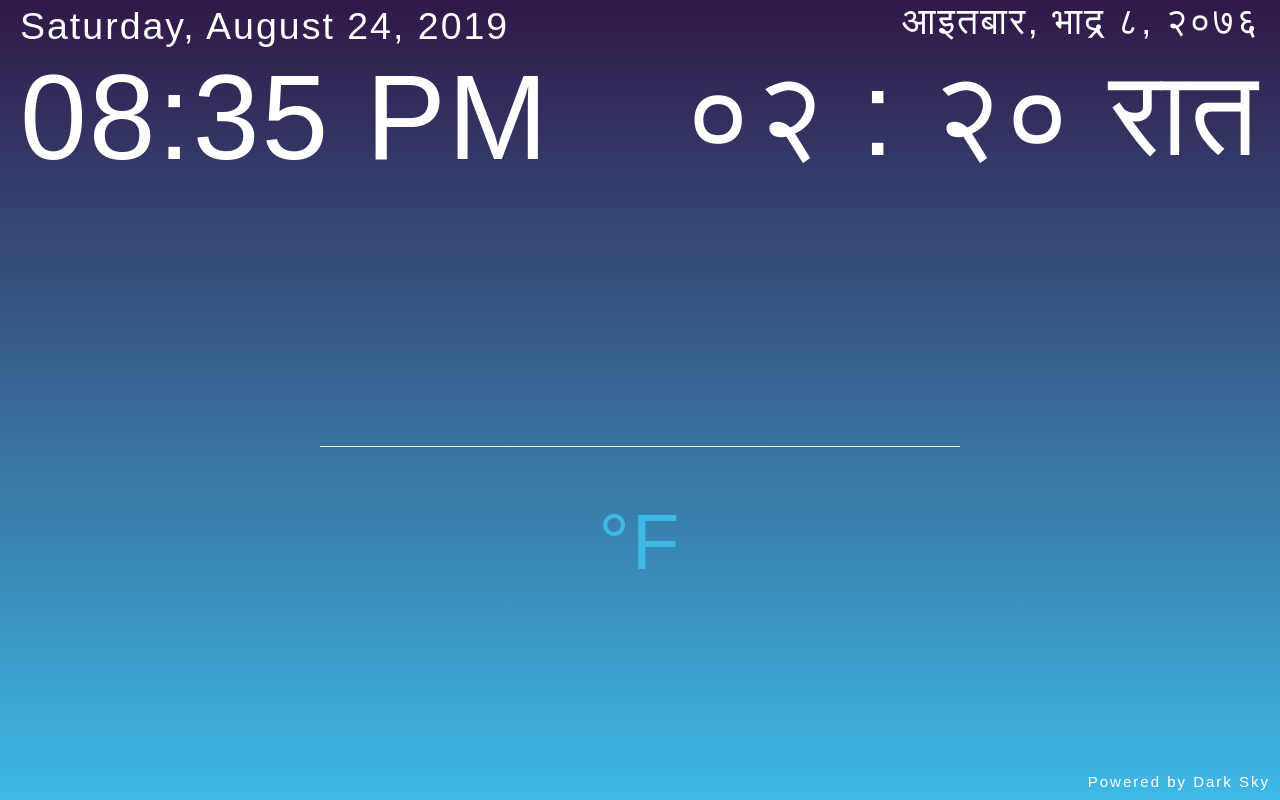
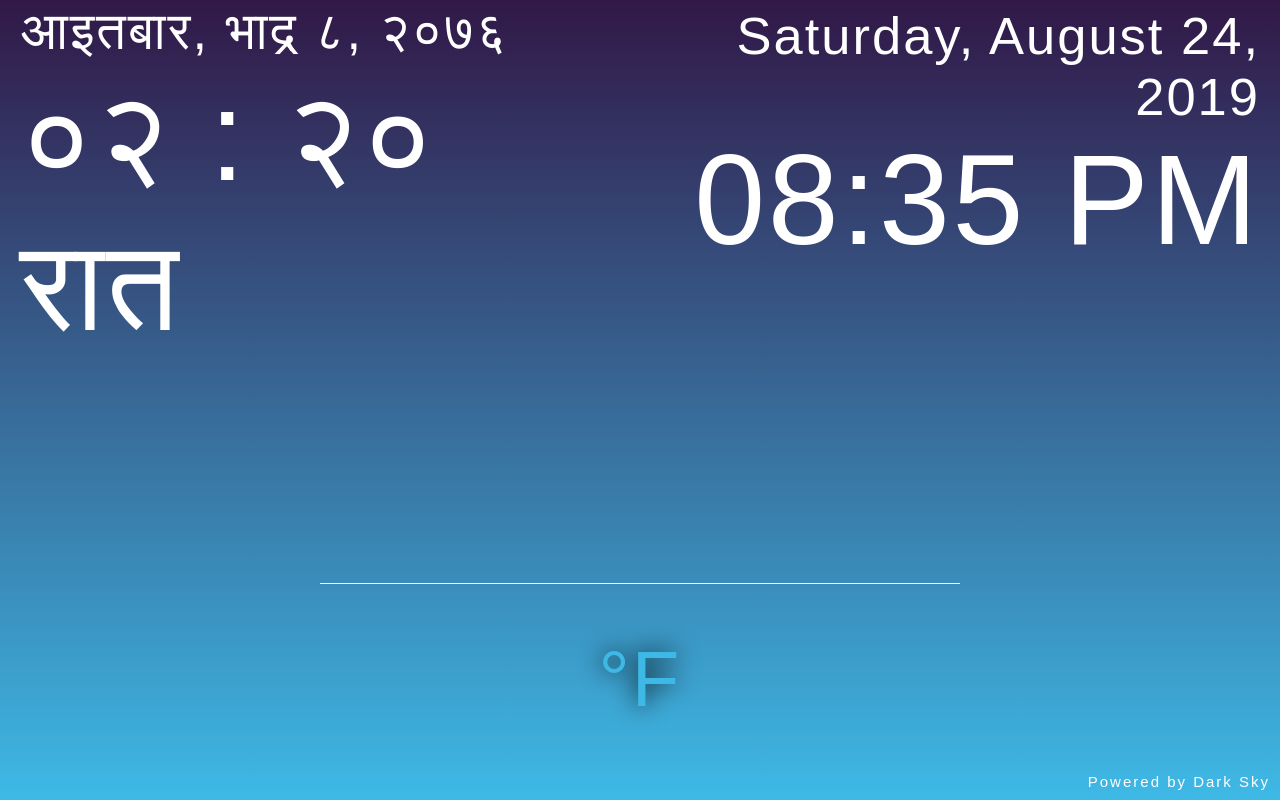
Before and after one commit to rsi2940/weather-app, a plain HTML site: page index.html in a window 1280 px wide. Drawn offline with Linux system fonts and the light colour scheme; a web font is replaced by a local one.

Commit message:
cosmetic changes

```diff
--- a/index.html
+++ b/index.html
@@ -14,18 +14,18 @@
   <body>
     <div class="container">
       <div class="date-box">
+        <div class="nepali-date-time">
+          <p class="nepali-date">मिती</p>
+          <p class="nepali-time">समय</p>
+        </div>
         <div class="english-date-time">
-          <p class="english-date">English Date</p>
-          <p class="english-time"></p>
-        </div>
-        <div class="nepali-date-time">
-          <p class="nepali-date">Nepali Date</p>
-          <p class="nepali-time"></p>
+          <p class="english-date align-right">Date</p>
+          <p class="english-time align-right">Time</p>
         </div>
       </div>
       <div class="weather-box">
         <div class="row1">
-          <h2 class="weather-summary"></h2>
+          <h2 class="weather-summary text-shadow"></h2>
           <canvas
             class="weatherType"
             id="icon1"
@@ -34,8 +34,8 @@
           ></canvas>
         </div>
         <div class="row2">
-          <h1 class="temp"></h1>
-          <span class="temp-type">°F</span>
+          <h1 class="temp text-shadow"></h1>
+          <span class="temp-type text-shadow">°F</span>
         </div>
         <p class="weather-alert"></p>
         <p class="powered-by">
--- a/js/main.js
+++ b/js/main.js
@@ -1,22 +1,26 @@
 const Weatherapp = (() => {
+  let refreshCounter = 0;
   const init = async () => {
-    console.log('in init');
     let lat;
     let long;
     const proxy = `https://cors-anywhere.herokuapp.com/`; // enable cors
     let api = ``;
     if (navigator.geolocation) {
       await navigator.geolocation.getCurrentPosition(position => {
-        lat = position.coords.latitude;
-        long = position.coords.longitude;
+        lat = position.coords.latitude.toString();
+        long = position.coords.longitude.toString();
         api = `${proxy}https://api.darksky.net/forecast/73e0910b09c7698c62b4dbb11b6cf77f/${lat},${long}`;
         getApi(api);
       });
     }
     getTime();
     setInterval(() => {
+      refreshCounter++;
+      if (refreshCounter > 0) {
+        location.reload();
+      }
       getApi(api);
-    }, 15 * 60 * 1000);
+    }, 60 * 60 * 1000);
     setInterval(() => {
       getTime();
     }, 1000);
@@ -27,7 +31,6 @@ const Weatherapp = (() => {
         return response.json();
       })
       .then(data => {
-        console.log(data);
         let alertTitle = '';
         let alertRegions = '';
         if (data.alerts) {
@@ -60,8 +63,6 @@ const Weatherapp = (() => {
         currentIcon = icon.replace(/-/g, '_').toUpperCase();
         skycons.play();
         skycons.set(icon, Skycons[currentIcon]);
-
-        console.log('weather loaded!!');
       });
   };
   const getTime = () => {
--- a/styles.css
+++ b/styles.css
@@ -36,29 +36,32 @@ html {
 .english-date,
 .nepali-date {
   color: white;
-  font-size: 1.25rem;
+  font-size: 1.75rem;
   letter-spacing: 2px;
 }
 .english-time,
 .nepali-time {
   color: white;
-  font-size: 4rem;
-  letter-spacing: 2px;
+  font-size: 4.25rem;
+  letter-spacing: 2.5px;
 }
 .english-date {
   padding-top: 5px;
 }
-.nepali-date,
-.nepali-time {
+.align-right {
   text-align: right;
 }
+.text-shadow {
+  text-shadow: 0 0 25px black;
+}
 .weather-box {
-  padding-top: 100px;
+  height: 100%;
   width: 100%;
+  padding-bottom: 50px;
   display: flex;
   flex-direction: column;
   align-items: center;
-  justify-content: center;
+  justify-content: flex-end;
   position: relative;
   animation-name: introduction;
   animation-duration: 2s;
@@ -69,7 +72,7 @@ html {
   justify-content: space-around;
   align-items: center;
   border-bottom: 1px solid white;
-  padding-bottom: 30px;
+  padding-bottom: 15px;
 }
 .weather-summary {
   color: white;
```
